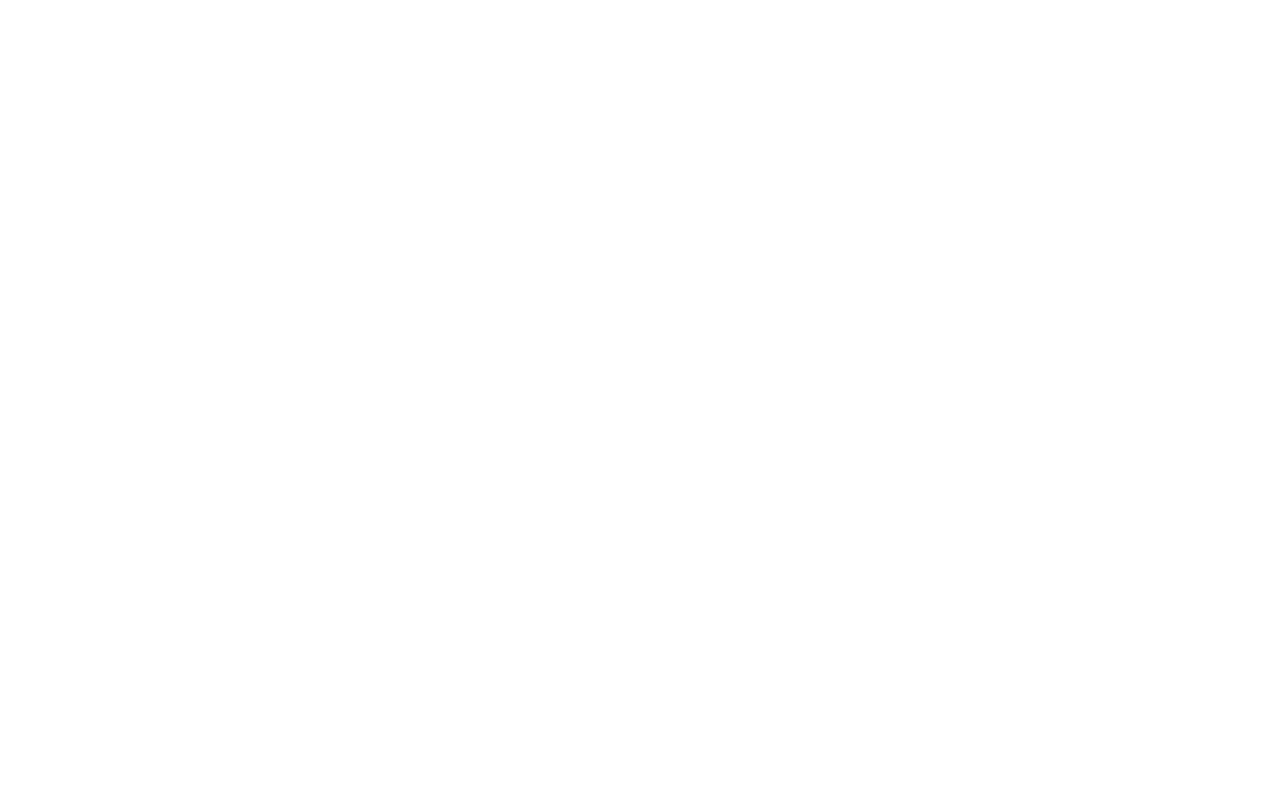
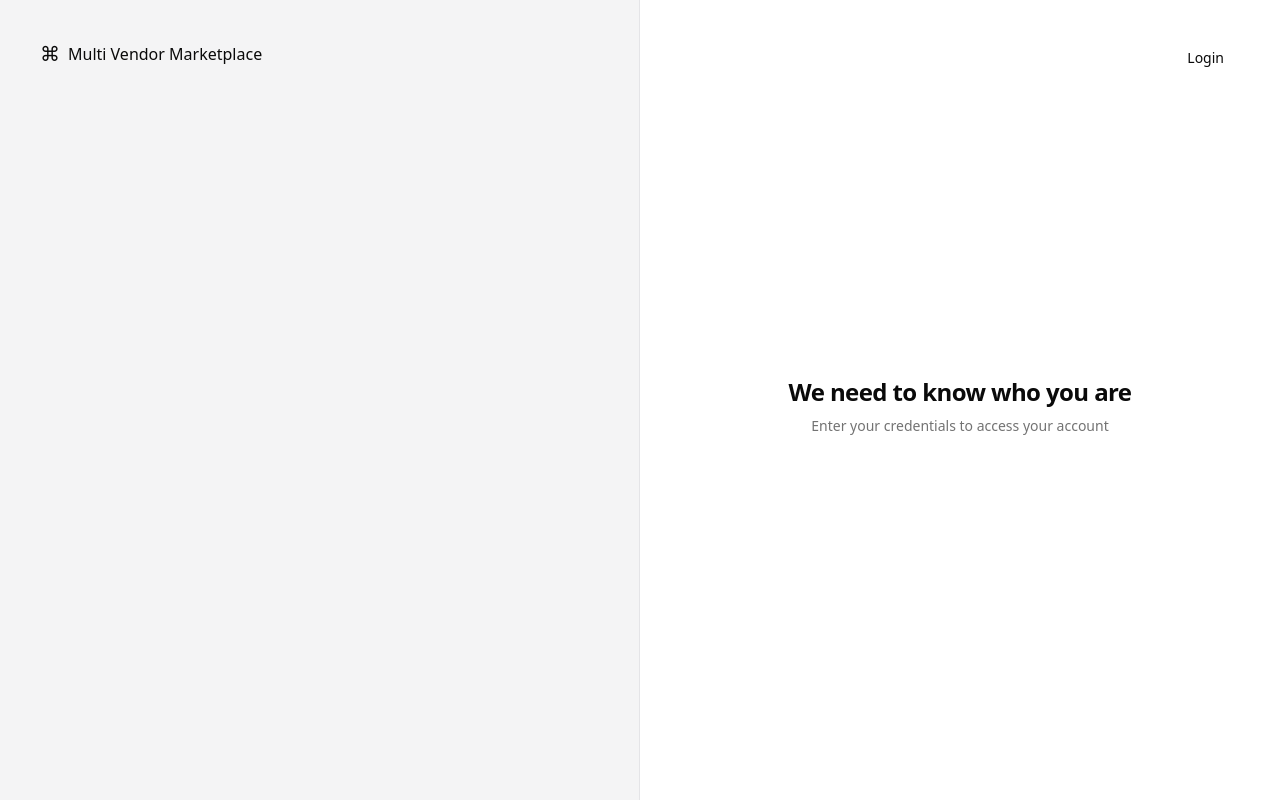
Before and after one commit to Amosin02/multi-vendor-marketplace, a React (Vite) app in the folder frontend/: page /vendor in a window 1280 px wide. Before the commit this address had no page. Built offline with nearby package versions, Linux system fonts and the light colour scheme.

Commit message:
feat(vendor): add error page for vendor dashboard and unauthorized access

```diff
--- a/frontend/src/App.tsx
+++ b/frontend/src/App.tsx
@@ -4,6 +4,7 @@
 import Login from './pages/Login';
 import Signup from './pages/Signup';
 import { useGetRole } from '@/model/store';
+import ErrorPage from './pages/ErrorPage';
 
 function App() {
   const { role, userId } = useGetRole();
@@ -16,8 +17,10 @@
             <Route path="/signup" element={<Signup />} />
             <Route path="/login" element={<Login />} />
             <Route path="/home" element={<Home />} />
-            {role === 'vendor' && (
+            {role === 'vendor' ? (
               <Route path="/vendor" element={<HomeVendor />} />
+            ) : (
+              <Route path="/vendor" element={<ErrorPage />} />
             )}
           </Routes>
         </div>
--- /dev/null
+++ b/frontend/src/pages/ErrorPage.tsx
@@ -0,0 +1,17 @@
+import AuthLayout from '@/components/ui/layout/AuthLayout';
+import { useNavigate } from 'react-router-dom';
+
+function ErrorPage() {
+  const navigate = useNavigate();
+  return (
+    <AuthLayout
+      title="We need to know who you are"
+      description="Enter your credentials to access your account"
+      rightButtonText="Login"
+      onRightButtonClick={() => navigate('/login')}>
+      <div></div>
+    </AuthLayout>
+  );
+}
+
+export default ErrorPage;
```
